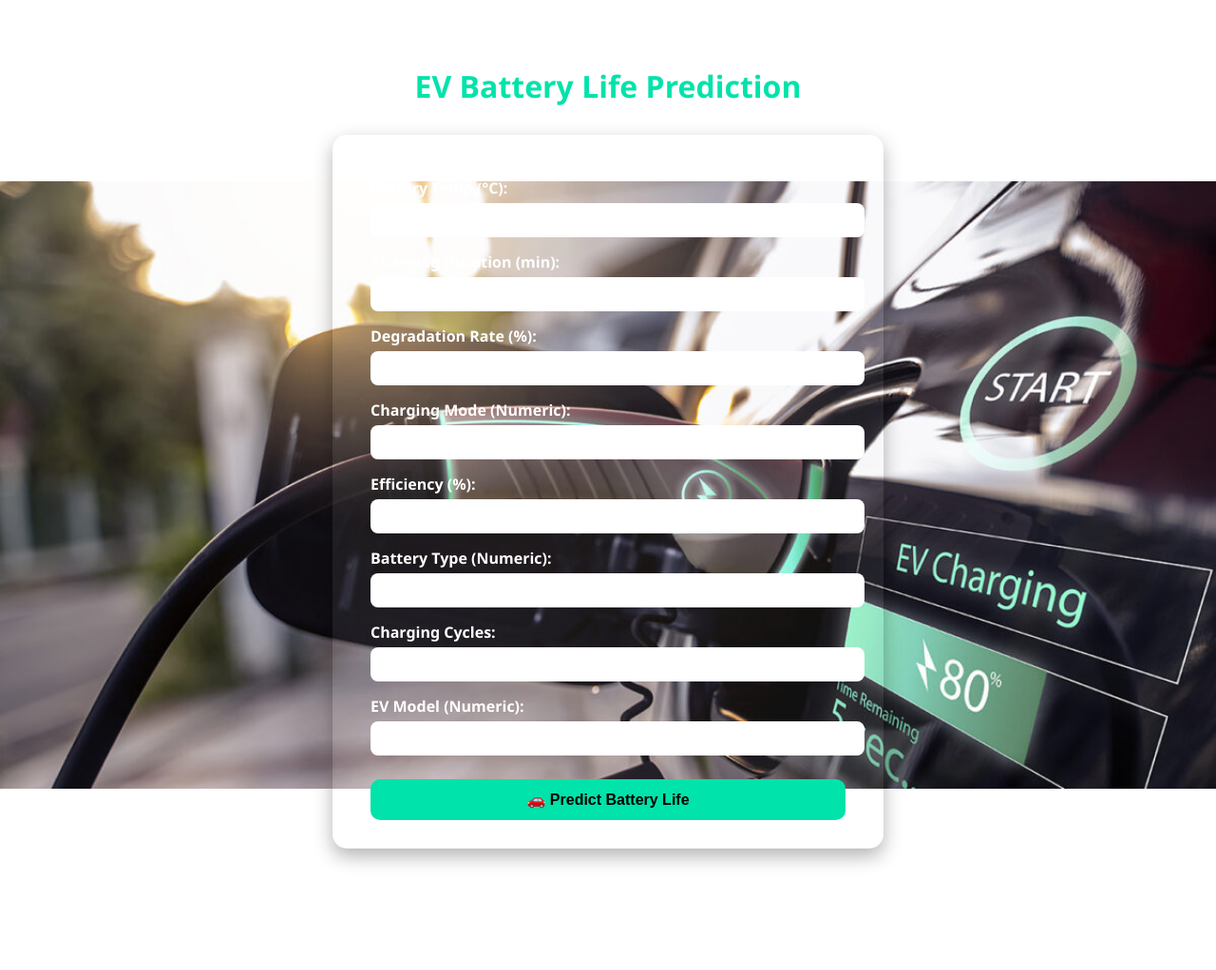
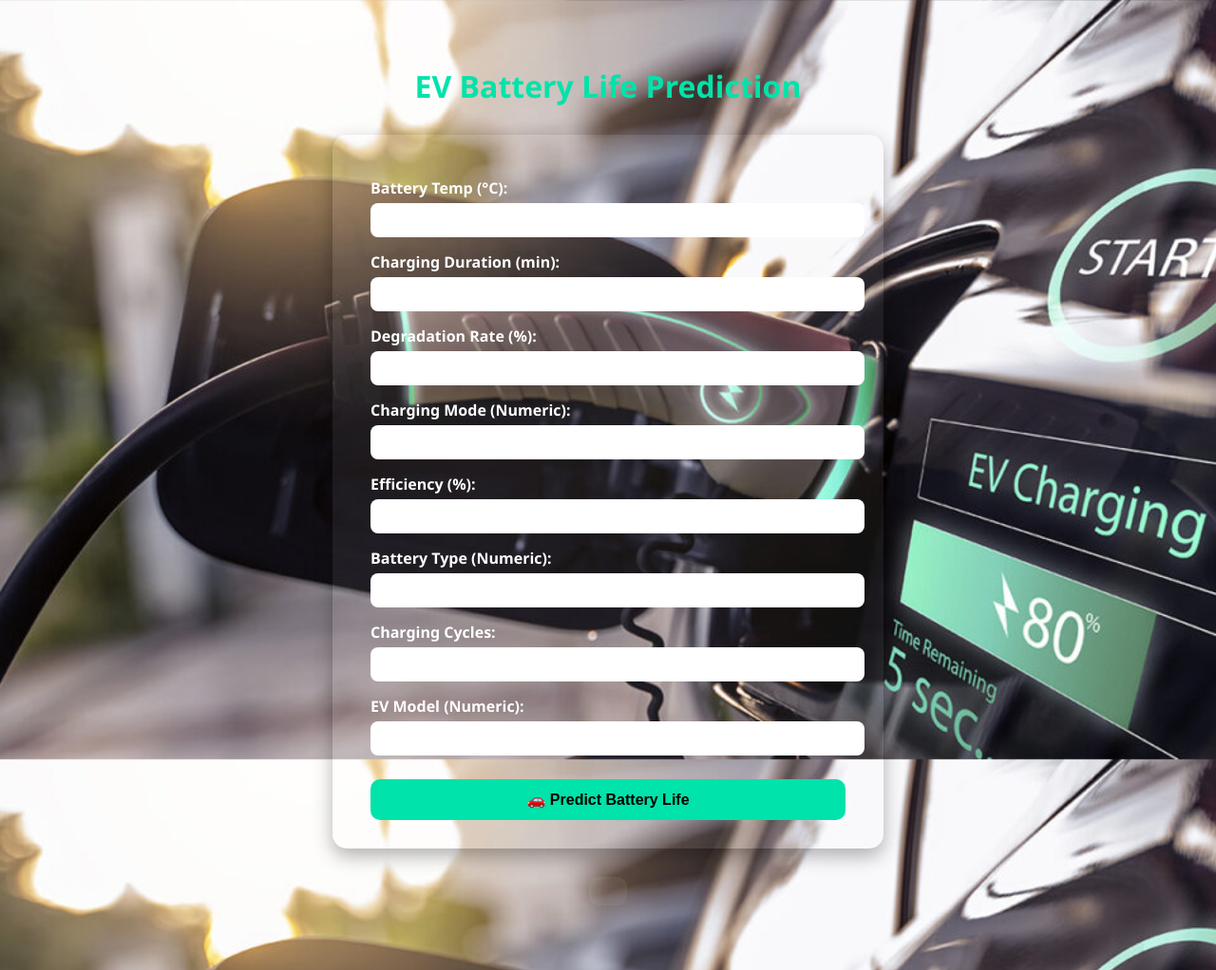
Before and after one commit to Probin1904/EV-Battery-life-Prediction, a Flask app: page / in a window 1280 px wide. Shown: the whole page at 95% size. Run offline with Flask 3, Linux system fonts and the light colour scheme; parts of the project's set-up code (start-up, migrations or seed data) failed here and were passed over.

Commit message:
Update templates/index.html

```diff
--- a/templates/index.html
+++ b/templates/index.html
@@ -7,13 +7,11 @@
         body {
             background-image: url("{{ url_for('static', filename='images/prob.jpg') }}");
             font-family: 'Segoe UI', sans-serif;
-            /* background: linear-gradient(to right, #0f2027, #203a43, #2c5364); */
-            background-image: url(prob.jpg);
             background-repeat: no-repeat;
             background-attachment: fixed;
             background-position: center;
             height: 100%;
-            background-size:contain;
+            background-size: cover;
             color: #ffffff;
             display: flex;
             flex-direction: column;
@@ -77,7 +75,7 @@
 <body>
     <h1>EV Battery Life Prediction</h1>
 
-    <form action="/predict" method="post">
+    <form method="POST">
         <label>Battery Temp (°C):</label>
         <input type="text" name="battery_temp" required>
 
```
